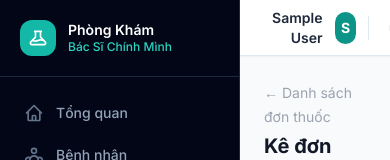
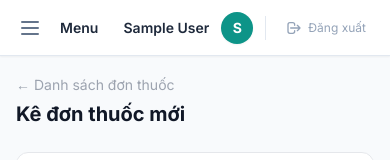
Before and after one commit to Tuanphan1175/phongkham-crm, a Next.js app: page /prescriptions/new in a window 390 px wide. Shown: the top 160 px of the page. Built offline with nearby package versions, Linux system fonts and the light colour scheme; no server answers; the database is empty; sample sign-in values are in the browser's storage.

Commit message:
feat: responsive mobile sidebar

```diff
--- a/src/app/(dashboard)/layout.tsx
+++ b/src/app/(dashboard)/layout.tsx
@@ -16,12 +16,25 @@ export default async function DashboardLayout({
   }
 
   return (
-    <div className="flex h-screen bg-slate-50">
-      <Sidebar userRole={session.user.role as Role} />
-      <div className="flex-1 flex flex-col overflow-hidden min-w-0">
-        <Header userName={session.user.name} userRole={session.user.role as Role} />
-        <main className="flex-1 overflow-y-auto p-6 lg:p-8">{children}</main>
+    <>
+      <input type="checkbox" id="mobile-menu" className="peer hidden" />
+      <div className="flex h-screen bg-slate-50 relative overflow-hidden">
+        {/* Sidebar Overlay for Mobile */}
+        <label
+          htmlFor="mobile-menu"
+          className="fixed inset-0 bg-slate-900/50 z-40 hidden peer-checked:block lg:peer-checked:hidden lg:hidden"
+        />
+
+        {/* Sidebar Container */}
+        <div className="fixed inset-y-0 left-0 z-50 transform -translate-x-full peer-checked:translate-x-0 lg:static lg:translate-x-0 transition-transform duration-200 ease-in-out flex">
+          <Sidebar userRole={session.user.role as Role} />
+        </div>
+
+        <div className="flex-1 flex flex-col min-w-0 h-screen overflow-hidden">
+          <Header userName={session.user.name} userRole={session.user.role as Role} />
+          <main className="flex-1 overflow-y-auto p-4 lg:p-8">{children}</main>
+        </div>
       </div>
-    </div>
+    </>
   );
 }
--- a/src/components/layout/Header.tsx
+++ b/src/components/layout/Header.tsx
@@ -11,8 +11,20 @@ interface HeaderProps {
 
 export default function Header({ userName, userRole }: HeaderProps) {
   return (
-    <header className="h-14 bg-white border-b border-slate-200 flex items-center justify-between px-6 shrink-0 shadow-sm">
-      <div />
+    <header className="h-14 bg-white border-b border-slate-200 flex items-center justify-between px-4 lg:px-6 shrink-0 shadow-sm relative z-30">
+      <div className="flex items-center gap-3">
+        <label
+          htmlFor="mobile-menu"
+          className="p-1.5 -ml-1 text-slate-500 hover:text-slate-700 hover:bg-slate-100 rounded-lg lg:hidden cursor-pointer transition-colors"
+        >
+          <svg className="w-6 h-6" fill="none" stroke="currentColor" viewBox="0 0 24 24">
+            <path strokeLinecap="round" strokeLinejoin="round" strokeWidth={2} d="M4 6h16M4 12h16M4 18h16" />
+          </svg>
+        </label>
+        <div className="font-semibold text-slate-800 lg:hidden text-sm sm:text-base truncate">
+          Menu
+        </div>
+      </div>
 
       <div className="flex items-center gap-3">
         {/* User info */}
--- a/src/components/layout/Sidebar.tsx
+++ b/src/components/layout/Sidebar.tsx
@@ -1,5 +1,6 @@
 "use client";
 
+import { useEffect } from "react";
 import Link from "next/link";
 import { usePathname } from "next/navigation";
 import { cn } from "@/lib/utils";
@@ -151,6 +152,14 @@ interface SidebarProps {
 export default function Sidebar({ userRole }: SidebarProps) {
   const pathname = usePathname();
 
+  useEffect(() => {
+    // Close mobile menu on route change
+    const checkbox = document.getElementById('mobile-menu') as HTMLInputElement | null;
+    if (checkbox) {
+      checkbox.checked = false;
+    }
+  }, [pathname]);
+
   const filteredItems = navItems.filter(
     (item) => !item.roles || item.roles.includes(userRole)
   );
```
